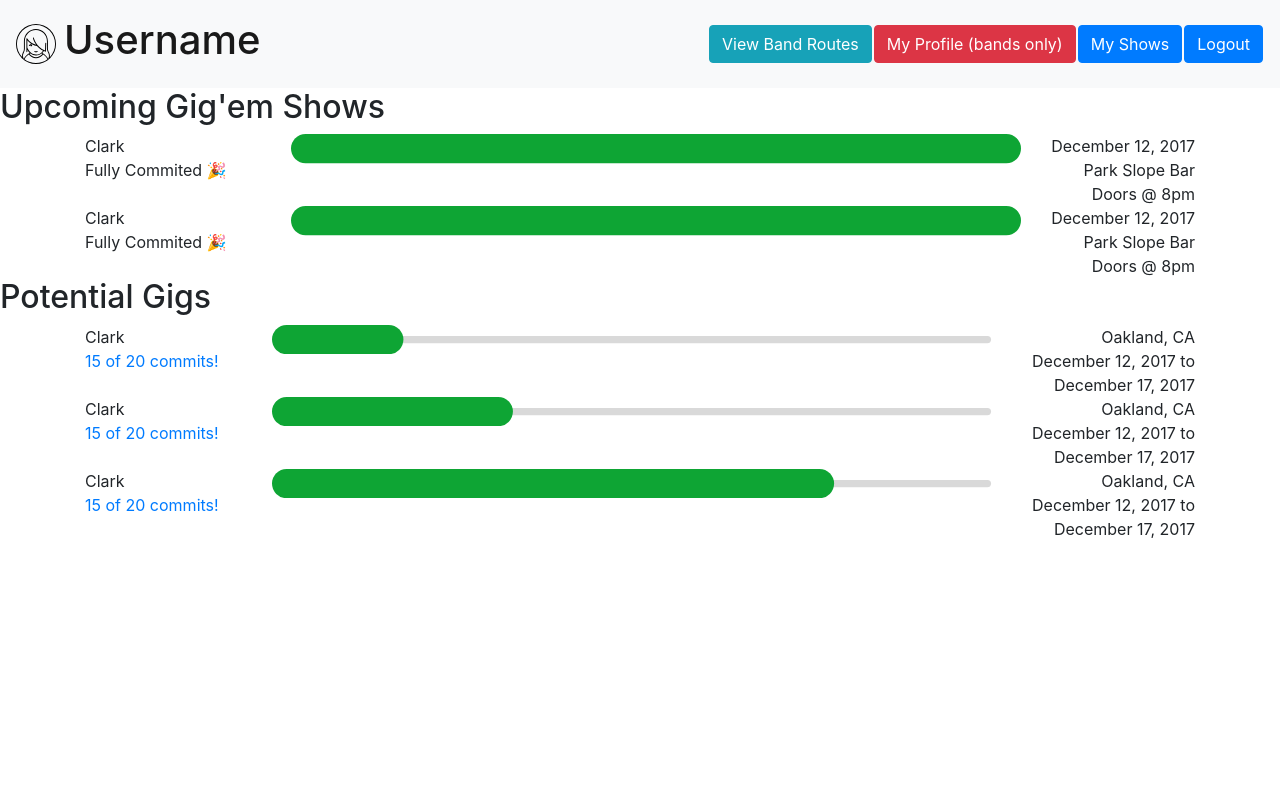
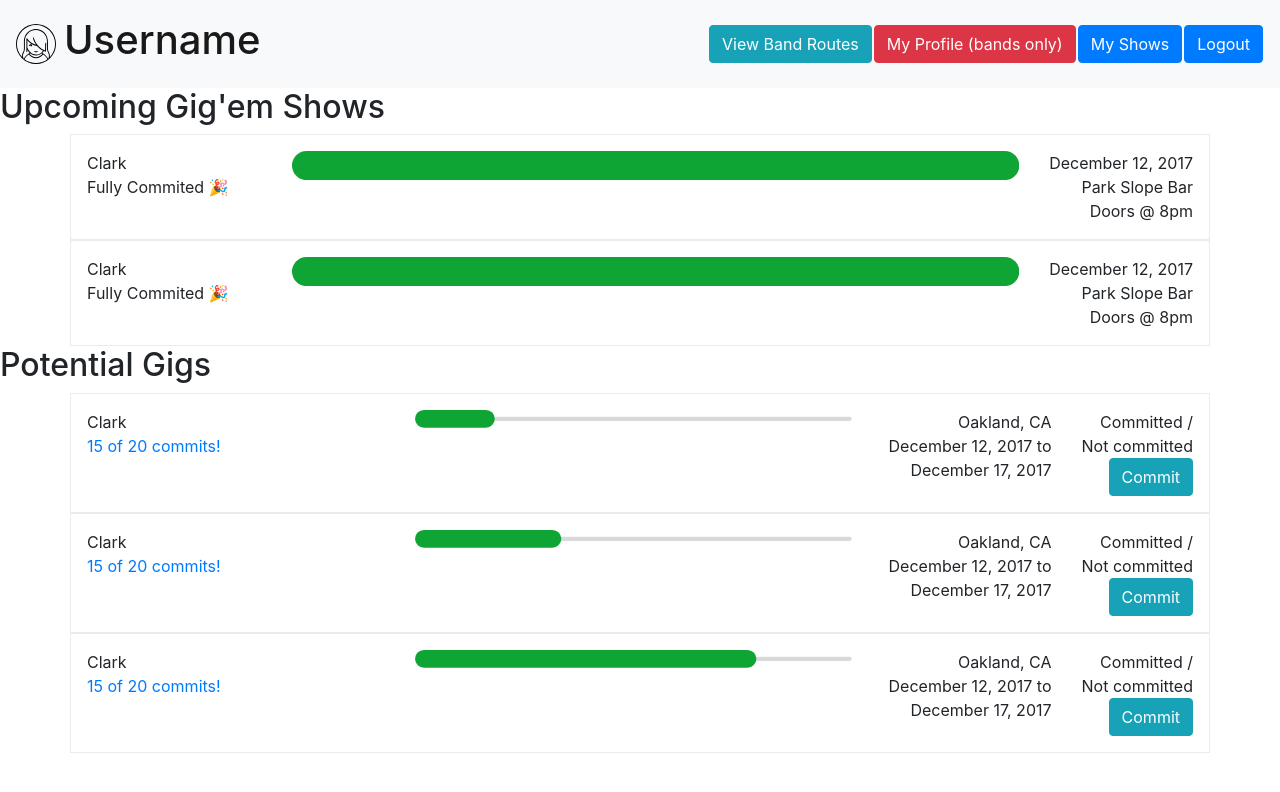
Before and after one commit to johntenezaca7/GigEm, a React (Create React App) app in the folder client/: page / in a window 1280 px wide. Shown: the top 792 px of the page. Built offline with nearby package versions, Linux system fonts and the light colour scheme.

Commit message:
commit button working.

```diff
--- a/client/src/App.js
+++ b/client/src/App.js
@@ -5,7 +5,7 @@ import {
   Route,
   // Link
 } from 'react-router-dom'
-import { createStore } from 'redux';
+// import { createStore } from 'redux';
 
 
 ///////////////////////////////
--- a/client/src/Components/User/PotentialGig.jsx
+++ b/client/src/Components/User/PotentialGig.jsx
@@ -9,22 +9,27 @@ export default class PotentialGig extends React.Component {
 
     render() {
         return (
-            <div className="container">
+            <div className="container border p-3 ">
                 <div className="row">
                     <div className="col align-self-start">
                       Clark<br />
                       <div className="text-primary">15 of 20 commits!</div>
                     </div>
-                    <div className="col-lg-8 justify-content-md-center">
+                    <div className="col-lg-5 justify-content-md-center">
                       <ProgressComponent percent={Math.floor(Math.random() * 100)} />
                     </div>
-                    <div className="col col-md-auto align-self-end" align="right">
+                    <div className="col col-md-auto" align="right">
                       Oakland, CA<br />
                       December 12, 2017 to<br />
                       December 17, 2017
                     </div>
+                    <div className="col col-md-auto align-self-end" align="right">
+                        <div>Committed /<br />
+                        Not committed</div>
+                        <div><button className="btn btn-info my-2 my-sm-0">Commit</button></div>
                     </div>
                 </div>
+            </div>
 
         )
     }
--- a/client/src/Components/User/UpcomingGig.jsx
+++ b/client/src/Components/User/UpcomingGig.jsx
@@ -11,7 +11,7 @@ export default class UpcomingGig extends React.Component {
 
     render() {
         return (
-            <div className="container">
+            <div className="container border p-3">
                 <div className="row">
                     <div className="col align-self-start">
                       Clark<br />
```
Also changed, not shown: 2 other files (tests, documents, lock files or other folders).
